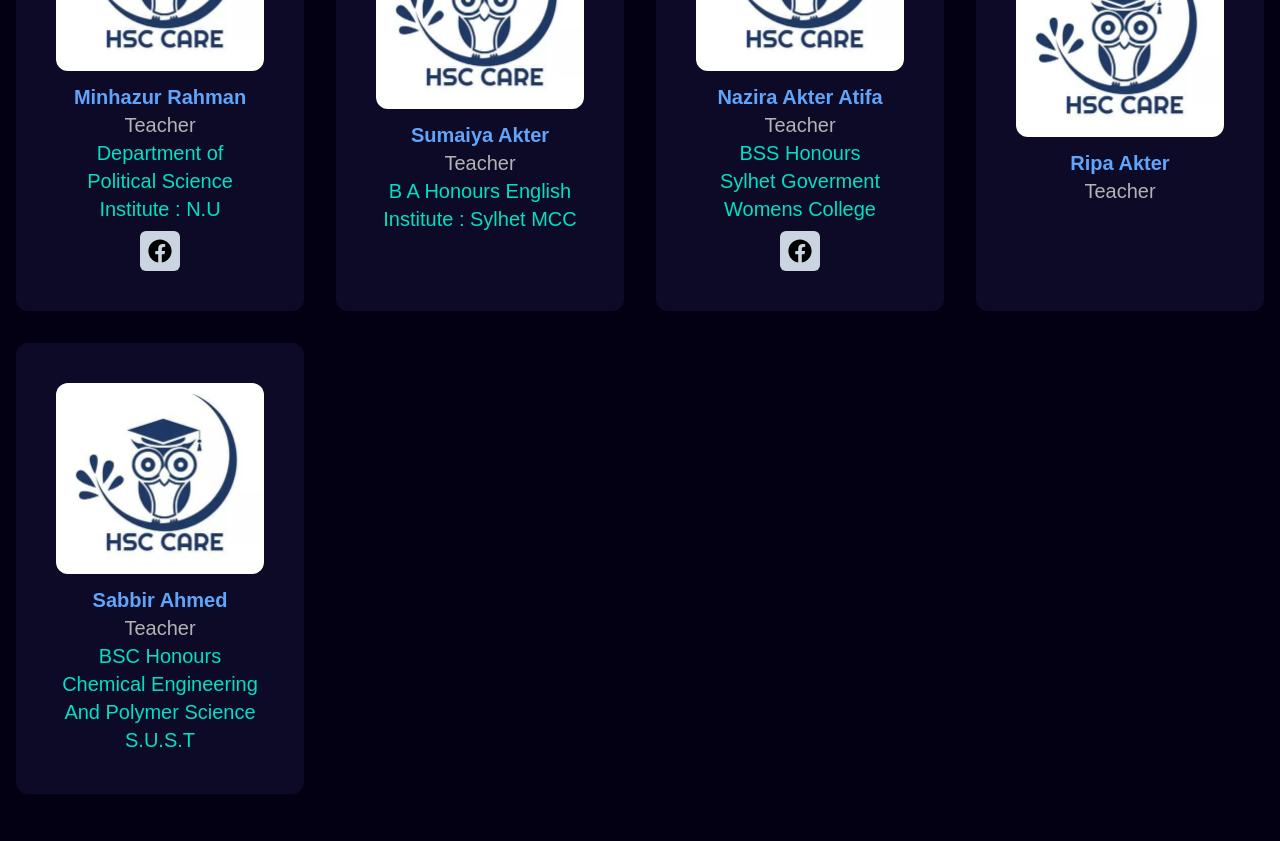
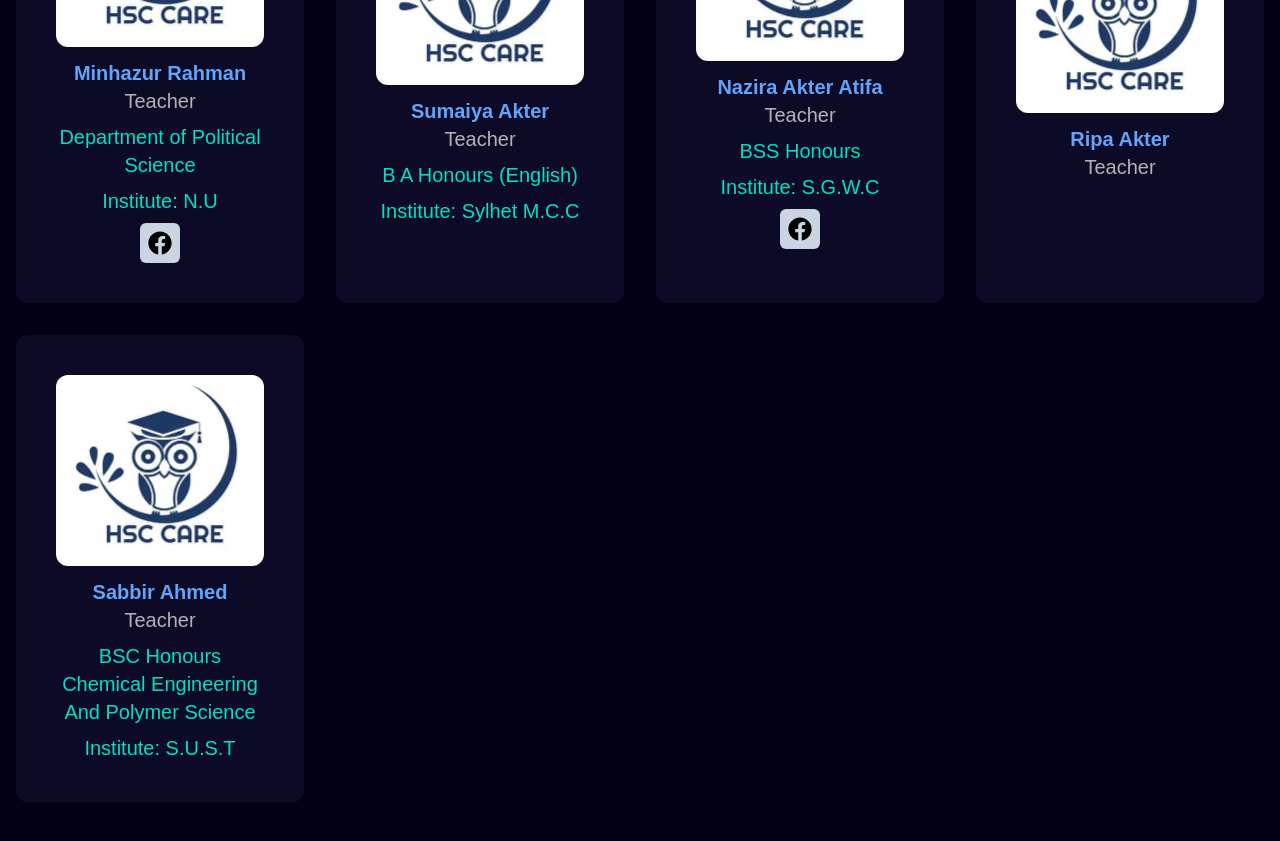
Before and after one commit to Rafat210907/hsc-care, a React (Vite) app: page / in a window 1280 px wide. Shown: the part 3840-4681 px from the top of the page. Built offline with nearby package versions, Linux system fonts and the light colour scheme.

Commit message:
fully recoded the card jsx for better coding

```diff
--- a/src/components/OurTeachers.jsx
+++ b/src/components/OurTeachers.jsx
@@ -1,75 +1,12 @@
-import { useEffect } from "react";
-import { FaFacebook } from "react-icons/fa";
-import { teacherData } from "../constants/Index";
-import Aos from "aos";
-import "aos/dist/aos.css";
-import { useTypewriter } from "react-simple-typewriter";
-import { Link } from "react-router-dom";
+import Card from "./card"
 
 const OurTeachers = () => {
-  const [typeEffect] = useTypewriter({
-    words: ["eachers"],
-    loop: {},
-    typeSpeed: 100,
-  });
+  return (
+    <div>
+      <Card/>
+    </div>
 
-  useEffect(() => {
-    Aos.init();
-  }, []);
+  )
+}
 
-  return (
-    <section id="ourteachers" className="relative mb-2 pt-20 sm:pt-24">
-      <div className="max-width">
-        <h6
-          data-aos=""
-          data-aos-duration="800"
-          className="text-2xl sm:text-3xl text-center text-blue-500"
-        >
-          {" "}
-          T{typeEffect}{" "}
-        </h6>
-        <h2
-          data-aos="fade-up"
-          data-aos-duration="300"
-          className="text-2xl sm:text-4xl text-center font-bold mb-4 sm:mb-8"
-        >
-          Meet Our Teachers
-        </h2>
-        <div className="grid grid-cols-1 sm:grid-cols-2 lg:grid-cols-4 gap-8 mt-12">
-          {teacherData.map((data) => (
-            <div
-              data-aos="fade-up"
-              data-aos-duration="1200"
-              key={data.id}
-              className="p-10 bg-[#110d2ed0] rounded-xl flex flex-col justify-center items-center"
-            >
-              <div className="size-42 bg-dark overflow-hidden rounded-xl">
-                <img src={data.img} className="w-full" alt="Team Member" />
-              </div>
-              <h2 className="text-xl text-center text-blue-400 font-bold mt-3">
-                {data.name}
-              </h2>
-              <h6 className="text-xl text-dark">{data.profession}</h6>
-              <h2 className="text-xl text-primary">{data.qualifications1}</h2>
-              <h2 className="text-xl text-primary">{data.qualifications2}</h2>
-              <h2 className="text-xl text-primary">{data.qualifications3}</h2>
-              <h2 className="text-lg text-primary">{data.qualifications4}</h2>
-              <h2 className="text-xl text-primary">{data.institution}</h2>
-
-              {/* Conditionally render the Facebook icon only if the Facebook prop exists */}
-              {data?.Facebook && (
-                <Link to={data.Facebook}>
-                  <FaFacebook className="text-lg size-10 p-2 mt-2 bg-slate-300 rounded-md text-black hover:bg-blue-900 hover:text-white duration-300" />
-                </Link>
-              )}
-
-              <h2 className="text-xl text-primary">{data.qualificaions}</h2>
-            </div>
-          ))}
-        </div>
-      </div>
-    </section>
-  );
-};
-
-export default OurTeachers;
+export default OurTeachers
--- /dev/null
+++ b/src/components/card.jsx
@@ -0,0 +1,67 @@
+import { teacherData } from "../constants/Index"; // Ensure teacherData is imported correctly
+import { useEffect } from "react";
+import { FaFacebook } from "react-icons/fa";
+import { Link } from "react-router-dom";
+import Aos from "aos";
+import "aos/dist/aos.css"; // Import AOS styles
+
+const TeacherCard = () => {
+  // Initialize AOS for animations
+  useEffect(() => {
+    Aos.init();
+  }, []);
+
+  return (
+    <section id="ourteachers" className="relative mb-2 pt-10">
+      <div className="max-width">
+        <h6
+          className="text-2xl sm:text-3xl text-center text-blue-500"
+        >
+          Teachers
+        </h6>
+        <h2
+          data-aos="fade-up"
+          data-aos-duration="300"
+          className="text-2xl sm:text-4xl text-center font-bold mb-4 sm:mb-8"
+        >
+          Meet Our Teachers
+        </h2>
+        <div className="grid grid-cols-1 sm:grid-cols-2 lg:grid-cols-4 gap-8 mt-12">
+          {/* Map through the teacherData to dynamically render cards */}
+          {teacherData.map((data) => (
+            <div
+              key={data.id}
+              data-aos="fade-up"
+              data-aos-duration="1200"
+              className="p-10 bg-[#110d2ed0] rounded-xl flex flex-col justify-center items-center"
+            >
+              <div className="size-42 bg-dark overflow-hidden rounded-xl">
+                <img src={data.img} className="w-full" alt="Team Member" />
+              </div>
+              <h2 className="text-xl text-center text-blue-400 font-bold mt-3">
+                {data.name}
+              </h2>
+              <h6 className="text-xl text-dark">{data.profession}</h6>
+              <h2
+                dangerouslySetInnerHTML={{ __html: data.qualifications }}
+                className="text-xl text-primary align-center text-center mt-2"
+              />
+              <h2
+                dangerouslySetInnerHTML={{ __html: data.institution }}
+                className="text-xl text-primary mt-2"
+              />
+              {/* Conditionally render the Facebook icon only if the Facebook link exists */}
+              {data?.Facebook && (
+                <Link to={data.Facebook}>
+                  <FaFacebook className="text-lg size-10 p-2 mt-2 bg-slate-300 rounded-md text-black hover:bg-blue-900 hover:text-white duration-300" />
+                </Link>
+              )}
+            </div>
+          ))}
+        </div>
+      </div>
+    </section>
+  );
+};
+
+export default TeacherCard;
--- a/src/constants/Index.js
+++ b/src/constants/Index.js
@@ -7,10 +7,8 @@ export const teacherData = [
   {
     id: 1,
     img: img,
-    name: "Raju Deb" ,
-    qualifications1: " B S S (Hons.) ",
-    qualifications2: "M S S (Economics) ",
-    qualifications3: "Special Masters (ICT)",
+    name: "Raju Deb",
+    qualifications: "B S S (Hons.) <br> M S S (Economics) <br> Special Masters (ICT)",
     profession: "Founder & CEO",
   },
   {
@@ -25,8 +23,7 @@ export const teacherData = [
     img: img,
     name: "Koyes Akbor",
     profession: "Teacher",
-    qualifications1: "B B A (Hons.)",
-    qualifications2:"M B A (Accounting)",
+    qualifications: "B B A (Honours) <br> M B A (Accounting)",
     Facebook: "https://www.facebook.com/koyes.akbor.9?mibextid=ZbWKwL"
   },
   {
@@ -34,92 +31,82 @@ export const teacherData = [
     img: img,
     name: "Proshanto Paul",
     profession: "Teacher",
-    qualifications1: "B A (Hons.)" ,
-    qualifications2: " M A (English)",
-    Facebook:"https://www.facebook.com/profile.php?id=100010094042256&mibextid=ZbWKwL"
+    qualifications: "B A (Honours) <br> M A (English)",
+    Facebook: "https://www.facebook.com/profile.php?id=100010094042256&mibextid=ZbWKwL"
   },
   {
     id: 5,
     img: img,
-    name: "Shoaib Mahmud ",
+    name: "Shoaib Mahmud",
     profession: "Teacher",
-    qualifications4: "B S C (Hons.) Chemistry",
-    institution: "Institute : S.U.S.T",
+    qualifications: "B S C (Honours) Chemistry",
+    institution: "Institute: S.U.S.T",
     Facebook: "https://www.facebook.com/profile.php?id=100008936828115&mibextid=ZbWKwL"
   },
   {
     id: 6,
     img: img,
-    name: "M A Mamun Maizvandari ",
+    name: "M A Mamun Maizvandari",
     profession: "Teacher",
-    qualifications1: "B A (Hons.)" ,
-    qualifications2: "M A (English) ",
+    qualifications: "B A (Honours) <br> M A (English)",
     Facebook: "https://www.facebook.com/profile.php?id=100011713713782&mibextid=ZbWKwL"
   },
   {
     id: 7,
     img: img,
-    name: "Tamim Hossain ",
+    name: "Tamim Hossain",
     profession: "Teacher",
-    qualifications1: "BSC(Petroleum &" ,
-    qualifications2: "Mining Eng.)",
-    institution: "Institute : S.U.S.T",
+    qualifications: "BSC (Petroleum & Mining Engineering)",
+    institution: "Institute: S.U.S.T",
     Facebook: ""
   },
   {
     id: 8,
     img: img,
-    name: "Noyan Deb ",
+    name: "Noyan Deb",
     profession: "Teacher",
-    qualifications1: "B S C (Hons.)" ,
-    qualifications2: "M S C (Math) ",
+    qualifications: "B S C (Honours) <br> M S C (Math)",
   },
   {
     id: 9,
     img: img,
-    name: "Minhazur Rahman ",
+    name: "Minhazur Rahman",
     profession: "Teacher",
-    qualifications1: "Department of " ,
-    qualifications2: "Political Science",
-    institution: "Institute : N.U",
-    Facebook: "https://www.facebook.com/mdminhajur.rahman.79 ",
+    qualifications: "Department of Political Science",
+    institution: "Institute: N.U",
+    Facebook: "https://www.facebook.com/mdminhajur.rahman.79"
   },
   {
     id: 10,
     img: img,
     name: "Sumaiya Akter",
     profession: "Teacher",
-    qualifications1: "B A Honours English " ,
-    qualifications2: "",
-    institution: "Institute : Sylhet MCC",
+    qualifications: "B A Honours (English)",
+    institution: "Institute: Sylhet M.C.C",
   },
   {
     id: 11,
     img: img,
-    name: "Nazira Akter Atifa ",
+    name: "Nazira Akter Atifa",
     profession: "Teacher",
-    qualifications1: "BSS Honours" ,
-    qualifications2: "Sylhet Goverment" ,
-    institution: "Womens College",
-    Facebook: "https://www.facebook.com/mdminhajur.rahman.79 ",
+    qualifications: "BSS Honours",
+    institution: "Institute: S.G.W.C",
+    Facebook: "https://www.facebook.com/mdminhajur.rahman.79"
   },
   {
     id: 12,
     img: img,
     name: "Ripa Akter",
     profession: "Teacher",
-    qualifications1: "" ,
-    qualifications2: "" ,
+    qualifications: "",
     institution: "",
   },
   {
-  id: 13,
+    id: 13,
     img: img,
     name: "Sabbir Ahmed",
     profession: "Teacher",
-    qualifications1: "BSC Honours" ,
-    qualifications2: "Chemical Engineering" ,
-    qualifications3: "And Polymer Science",
-    institution: "S.U.S.T",
+    qualifications: "BSC Honours <br> Chemical Engineering <br> And Polymer Science",
+    institution: "Institute: S.U.S.T",
   },
 ];
```
